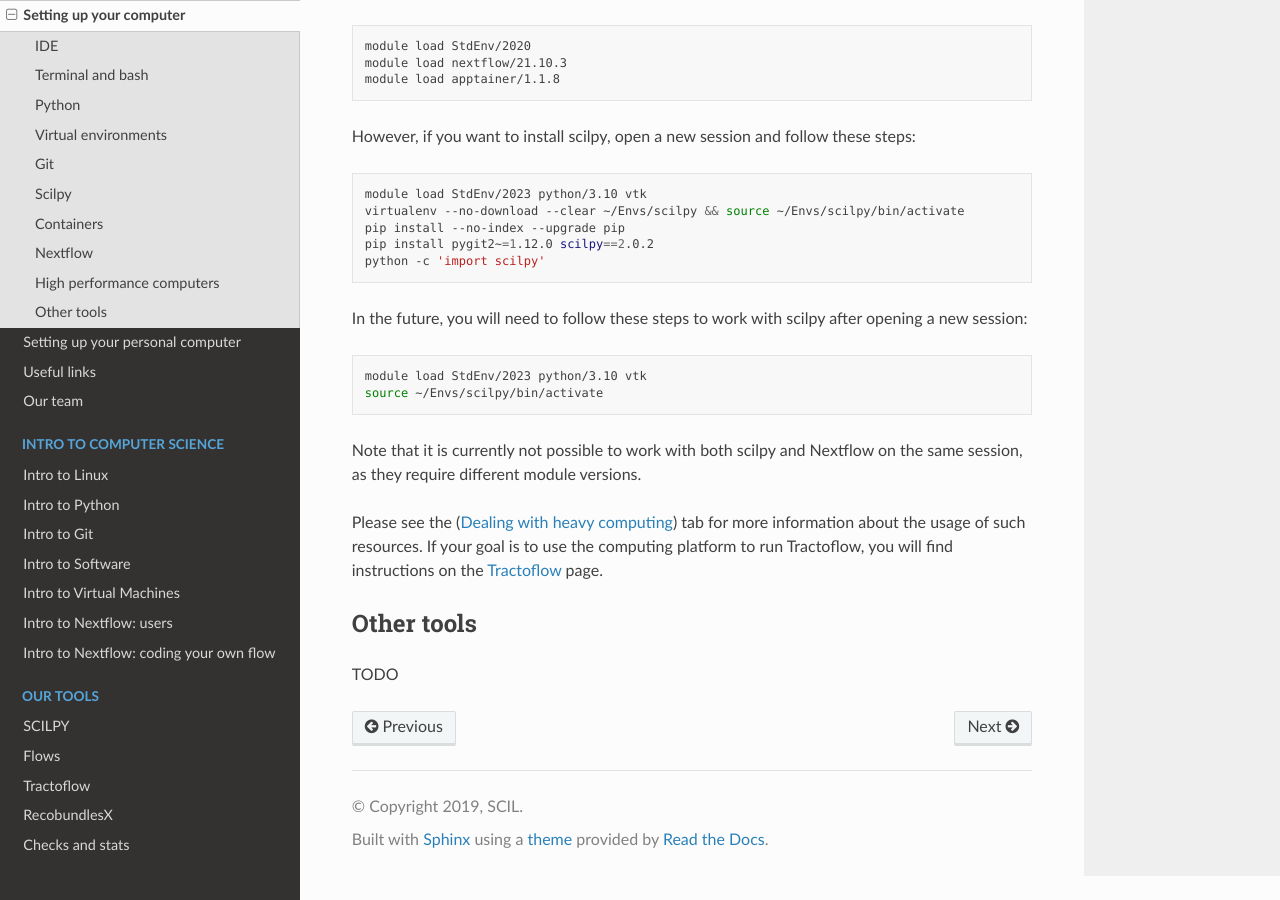
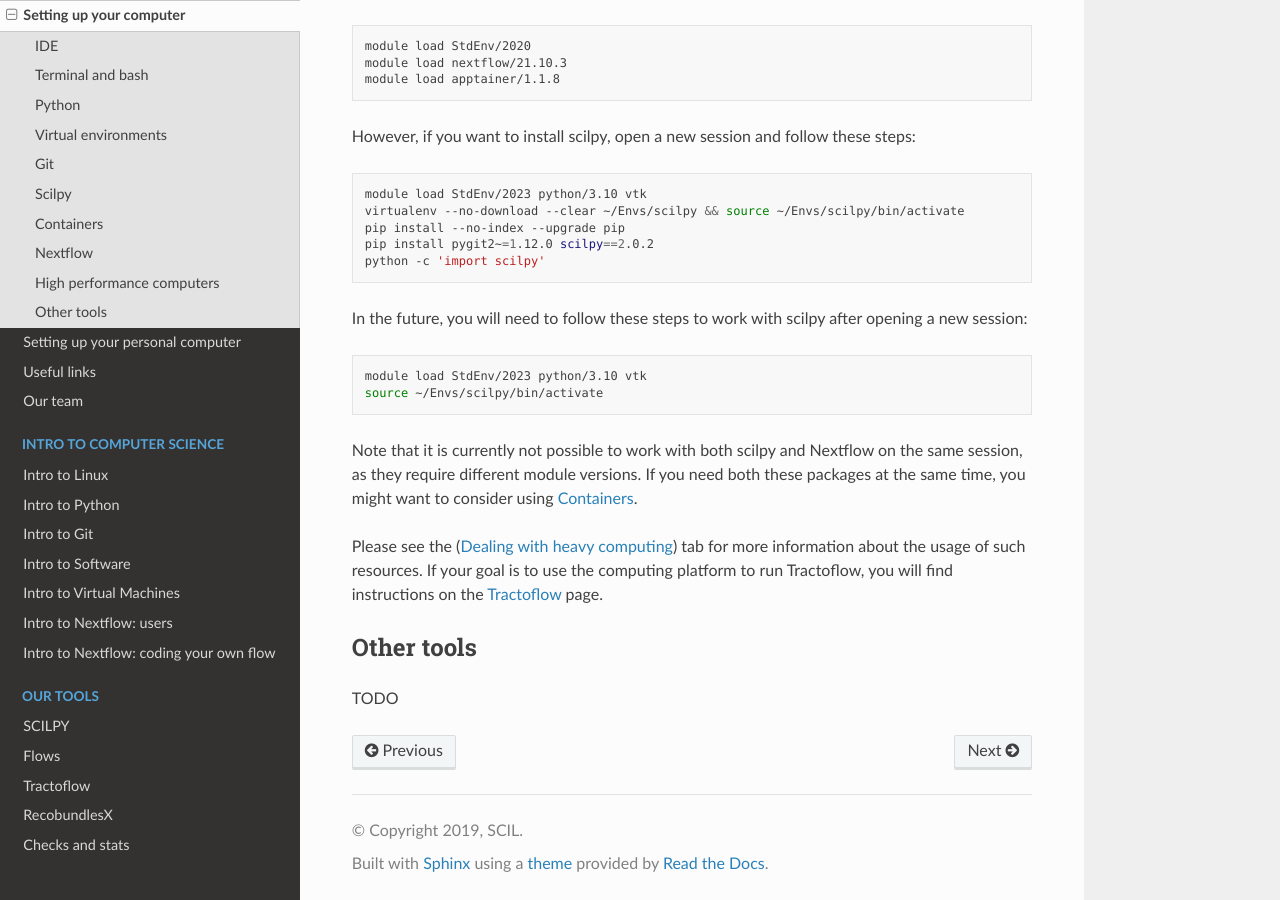
Before and after one commit to scilus/scil-documentation, a Sphinx documentation site: the page built from source/arriving/setup_computer.rst, in a window 1280 px wide and 900 px high, scrolled down 4425 px. Built offline with Sphinx 7.4.7 and the Read the Docs theme 2.0.0, drawn with Linux system fonts in a browser that asks for light colours.

Commit message:
Adding link to containers

```diff
--- a/source/arriving/setup_computer.rst
+++ b/source/arriving/setup_computer.rst
@@ -147,6 +147,8 @@ Scilpy
 
 In any case, please refer to the `Github page <https://github.com/scilus/scilpy>`_ if you encounter problems.
 
+.. _ref_containers:
+
 Containers
 """"""""""
 
@@ -191,7 +193,7 @@ In the future, you will need to follow these steps to work with scilpy after ope
     module load StdEnv/2023 python/3.10 vtk
     source ~/Envs/scilpy/bin/activate
 
-Note that it is currently not possible to work with both scilpy and Nextflow on the same session, as they require different module versions.
+Note that it is currently not possible to work with both scilpy and Nextflow on the same session, as they require different module versions. If you need both these packages at the same time, you might want to consider using :ref:`ref_containers`.
 
 Please see the (:ref:`ref_heavy_computing`) tab for more information about the usage of such resources. If your goal is to use the computing platform to run Tractoflow, you will find instructions on the :ref:`ref_tractoflow` page.
 
```
